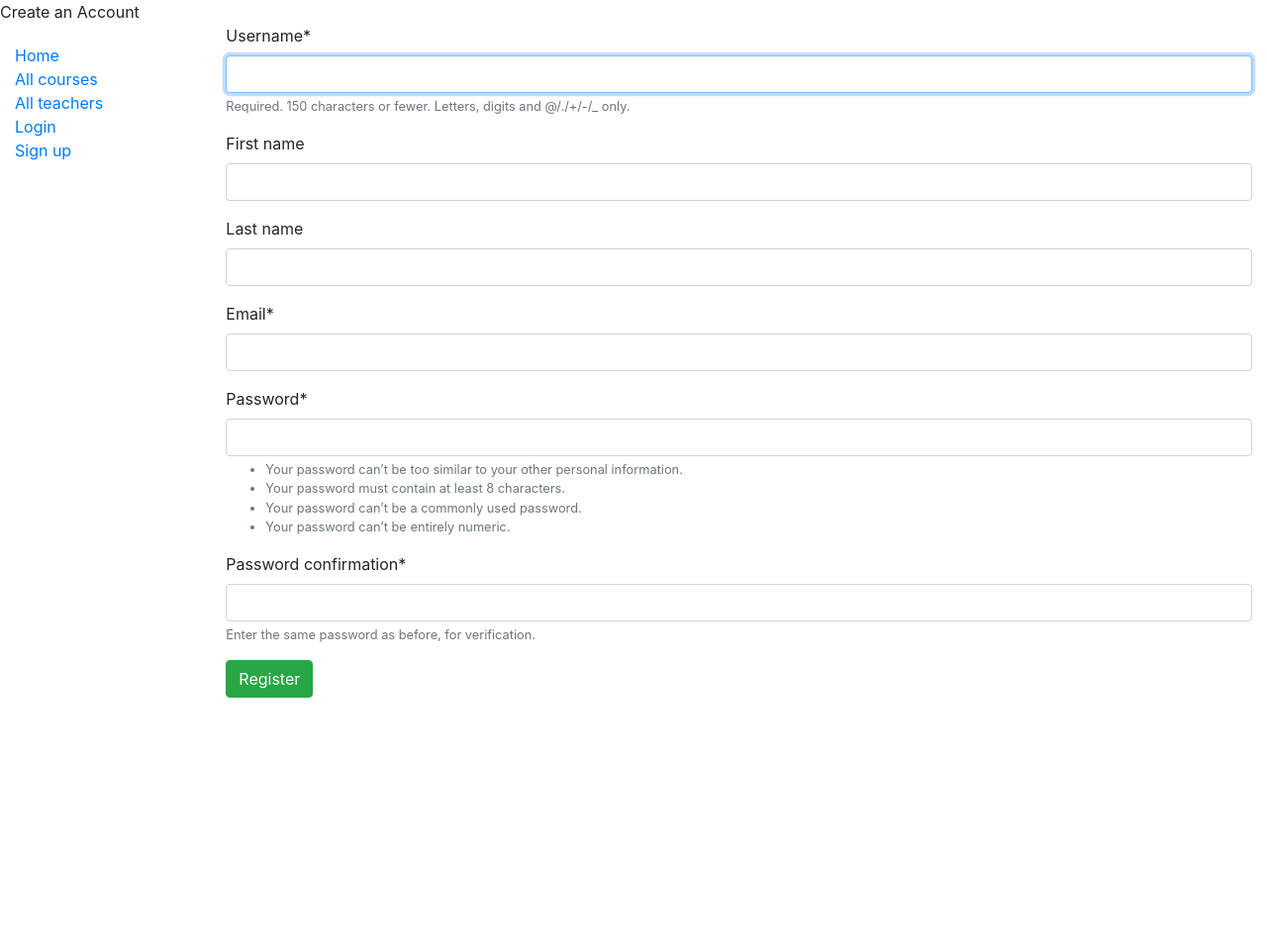
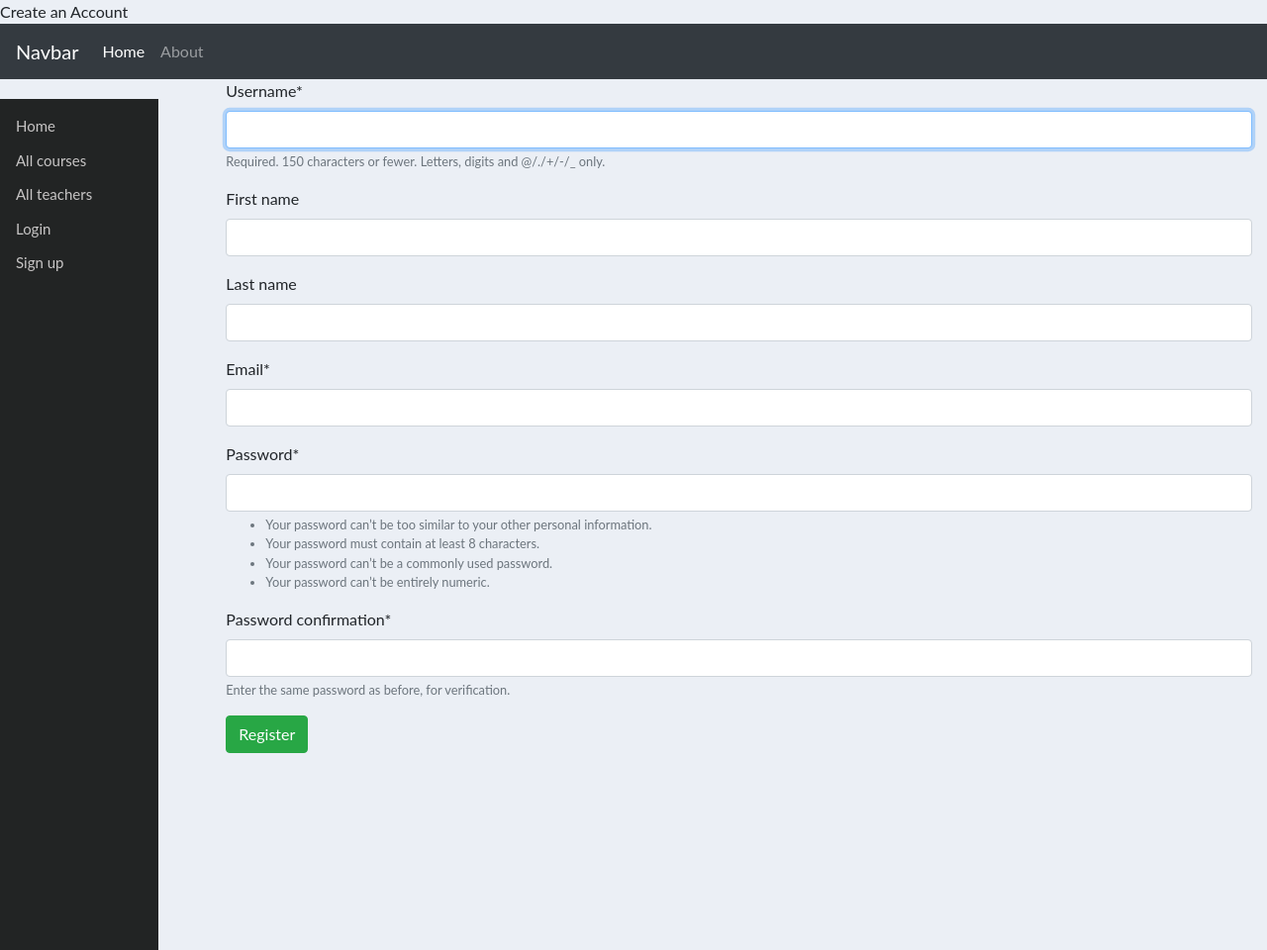
Before and after one commit to thanoomits/Thesis, a Django app: page /register/ in a window 1280 px wide. Shown: the whole page at 99% size. Run offline with Django 3.2, Linux system fonts and the light colour scheme; some libraries are stand-ins or nearby versions.

Commit message:
Connected User model with Django's User model and made email unique in registration.

```diff
--- a/mooc/catalog/models.py
+++ b/mooc/catalog/models.py
@@ -47,7 +47,7 @@ class Postedby(models.Model):
         verbose_name_plural = "Posted by"
 
     op = models.ForeignKey(User, on_delete=models.CASCADE)
-    courses = models.ForeignKey(Course, on_delete=models.CASCADE)
+    courses = models.ForeignKey(Course, on_delete=models.SET_NULL, null=True, blank=True)
     posted_date = models.DateField(auto_now_add=True)
     last_modified_date = models.DateField(auto_now=True)
 
@@ -59,7 +59,7 @@ class Postedby(models.Model):
 
 class MyCourse(models.Model):
     active = models.ForeignKey(User, on_delete=models.SET_NULL, null=True, blank=True)
-    course = models.ForeignKey(Course, on_delete=models.CASCADE)
+    course = models.ForeignKey(Course, on_delete=models.SET_NULL, null=True, blank=True)
     last_accessed = models.DateField(auto_now=True)
 
     CURRENT_STATUS = (
--- a/mooc/catalog/templates/base_generic.html
+++ b/mooc/catalog/templates/base_generic.html
@@ -8,26 +8,85 @@
   <!-- Add additional CSS in static file -->
   {% load static %}
   <link rel="stylesheet" href="{% static 'css/styles.css' %}">
+
+  <style>
+
+
+    body{
+      background-color: #ebeff5;
+    }
+
+
+  </style>
   <!--<img src="{% static 'images/morty.png' %}"> -->
 </head>
 <body>
+  {% include 'catalog/navbar.html' %}
   <div class="container-fluid">
     <div class="row">
       <div class="col-sm-2">
+        <meta name="viewport" content="width=device-width, initial-scale=1">
+          <style>
+          body {
+            font-family: "Lato", sans-serif;
+          }
+
+          .sidebar-nav {
+            height: 100%;
+            width: 160px;
+            position: fixed;
+            z-index: 1;
+            top: auto;
+            left: 0;
+            background-color: #222424;
+            overflow-x: hidden;
+            padding-top: 10px;
+          }
+
+          .sidebar-nav a {
+            padding: 6px 8px 6px 16px;
+            text-decoration: none;
+            font-size: 15px;
+            color: #c7c5c5;
+            display: block;
+          }
+
+          .sidebar-nav a:hover {
+            color: #f1f1f1;
+          }
+
+
+          </style>
 
       {% block sidebar %}
         <ul class="sidebar-nav">
-          <li><a href="{% url 'index' %}"> Home</a></li>
-          <li><a href="{% url 'courses' %}"> All courses</a></li>
-          <li><a href="{% url 'users' %}"> All teachers</a></li>
+          <li class="nav-item">
+            <a class="nav-link active" href="{% url 'index' %}"> Home</a>
+          </li>
+          <li class="nav-item">
+            <a class="nav-link active" href="{% url 'courses' %}"> All courses</a>
+          </li>
+          <li class="nav-item">
+            <a class="nav-link active" href="{% url 'users' %}"> All teachers</a>
+          </li>
 
           {% if user.is_authenticated %}
-            <li> User: {{ user.get_username }}</li>
-            <li><a href="{% url 'my-active' %}">My Courses</a></li>
-            <li><a href="{% url 'logout' %}?next={{request.path}}">Logout</a></li>
+            <li>
+              <a class="nav-link active">User: {{ user.get_username }}</a>
+            </li>
+            <li>
+              <a class="nav-link active" href="{% url 'my-active' %}">My Courses</a>
+            </li>
+            <li>
+              <a class="nav-link active" href="{% url 'logout' %}?next={{request.path}}">Logout</a>
+            </li>
           {% else %}
-            <li><a href="{% url 'login' %}?next={{request.path}}">Login</a></li>
-            <li><a href="{% url 'register' %}?next={{request.path}}">Sign up</a></li>
+            <li>
+              <a class="nav-link active" href="{% url 'login' %}?next={{request.path}}">Login</a>
+            </li>
+            <li>
+              <a class="nav-link active" href="{% url 'register' %}?next={{request.path}}">Sign up</a>
+            </li>
           {% endif %}
         </ul>
      {% endblock %}
@@ -64,4 +123,7 @@
   </ul>
   {% endif %}
 </body>
+<script src="https://code.jquery.com/jquery-3.2.1.slim.min.js" integrity="sha384-KJ3o2DKtIkvYIK3UENzmM7KCkRr/rE9/Qpg6aAZGJwFDMVNA/GpGFF93hXpG5KkN" crossorigin="anonymous"></script>
+<script src="https://cdnjs.cloudflare.com/ajax/libs/popper.js/1.12.9/umd/popper.min.js" integrity="sha384-ApNbgh9B+Y1QKtv3Rn7W3mgPxhU9K/ScQsAP7hUibX39j7fakFPskvXusvfa0b4Q" crossorigin="anonymous"></script>
+<script src="https://maxcdn.bootstrapcdn.com/bootstrap/4.0.0/js/bootstrap.min.js" integrity="sha384-JZR6Spejh4U02d8jOt6vLEHfe/JQGiRRSQQxSfFWpi1MquVdAyjUar5+76PVCmYl" crossorigin="anonymous"></script>
 </html>
--- /dev/null
+++ b/mooc/catalog/templates/catalog/navbar.html
@@ -0,0 +1,12 @@
+<nav class="navbar navbar-expand-lg navbar-dark bg-dark">
+    <a class="navbar-brand" href="#">Navbar</a>
+    <button class="navbar-toggler" type="button" data-toggle="collapse" data-target="#navbarNavAltMarkup" aria-controls="navbarNavAltMarkup" aria-expanded="false" aria-label="Toggle navigation">
+      <span class="navbar-toggler-icon"></span>
+    </button>
+    <div class="collapse navbar-collapse" id="navbarNavAltMarkup">
+      <div class="navbar-nav">
+        <a class="nav-item nav-link active" href="{% url 'index' %}">Home</a>
+        <a class="nav-item nav-link" href="#">About</a>
+      </div>
+    </div>
+  </nav>
--- a/mooc/register/forms.py
+++ b/mooc/register/forms.py
@@ -1,12 +1,34 @@
-from django.contrib.auth import login, authenticate
-from django.contrib.auth.forms import UserCreationForm
 from django import forms
 from django.contrib.auth.models import User as AuthUser
-from django.contrib import messages
+from django.contrib.auth.forms import UserCreationForm
+from catalog.models import User
+
 
 class RegisterForm(UserCreationForm):
-    email = forms.EmailField()
+    email = forms.EmailField(required=True)
 
     class Meta:
         model = AuthUser
         fields = ['username', 'first_name', 'last_name', 'email', 'password1', 'password2']
+
+    def clean_email(self):
+        email = self.cleaned_data['email']
+        username = self.cleaned_data['username']
+
+        if email and AuthUser.objects.filter(email=email).exclude(username=username).exists():
+            raise forms.ValidationError(u'Email address is already in use.')
+        return email
+
+    def save(self,commit=True):
+        user = super(RegisterForm, self).save(commit=False)
+        user.first_name = self.cleaned_data['first_name']
+        user.last_name = self.cleaned_data['last_name']
+        user.email = self.cleaned_data['email']
+        user.username = self.cleaned_data['username']
+
+        if commit:
+            user.save()
+            add = User(username=user.username, first_name=user.first_name, last_name=user.last_name, email=user.email)
+            add.save()
+
+        return user
--- a/mooc/register/views.py
+++ b/mooc/register/views.py
@@ -1,14 +1,8 @@
 from django.shortcuts import render, redirect
-from django.http import HttpResponseRedirect
 from .forms import RegisterForm
-from catalog.models import User
 from django.contrib.auth.models import User as AuthUser
 from django.contrib import messages
-from django.contrib.auth.decorators import login_required
-from django.contrib.auth.mixins import LoginRequiredMixin
 
-
-# Create your views here.
 
 def register(request):
     if request.user.is_authenticated:
```
Also changed, not shown: mooc/catalog/migrations/0008_auto_20200527_2224.py (added).
